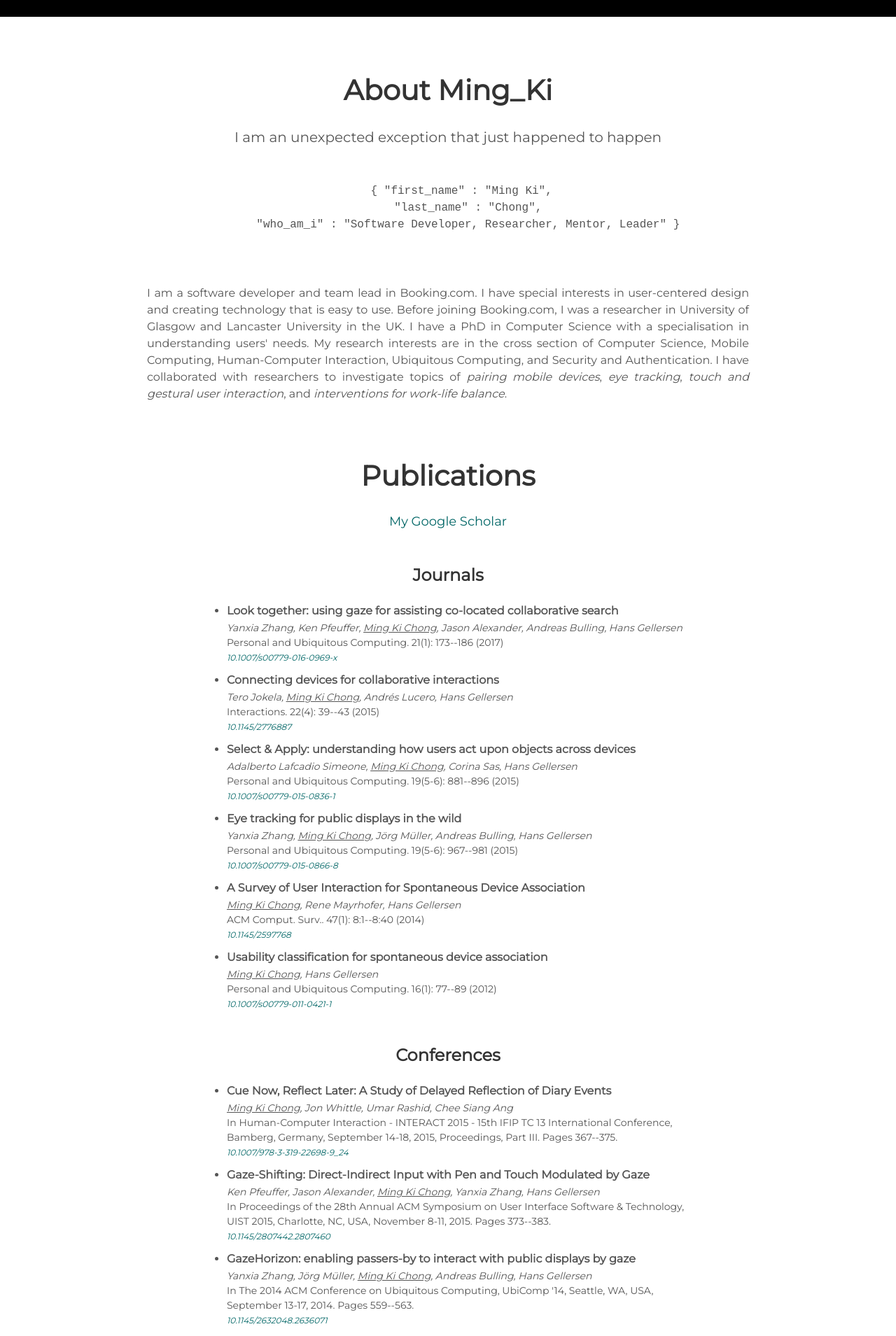
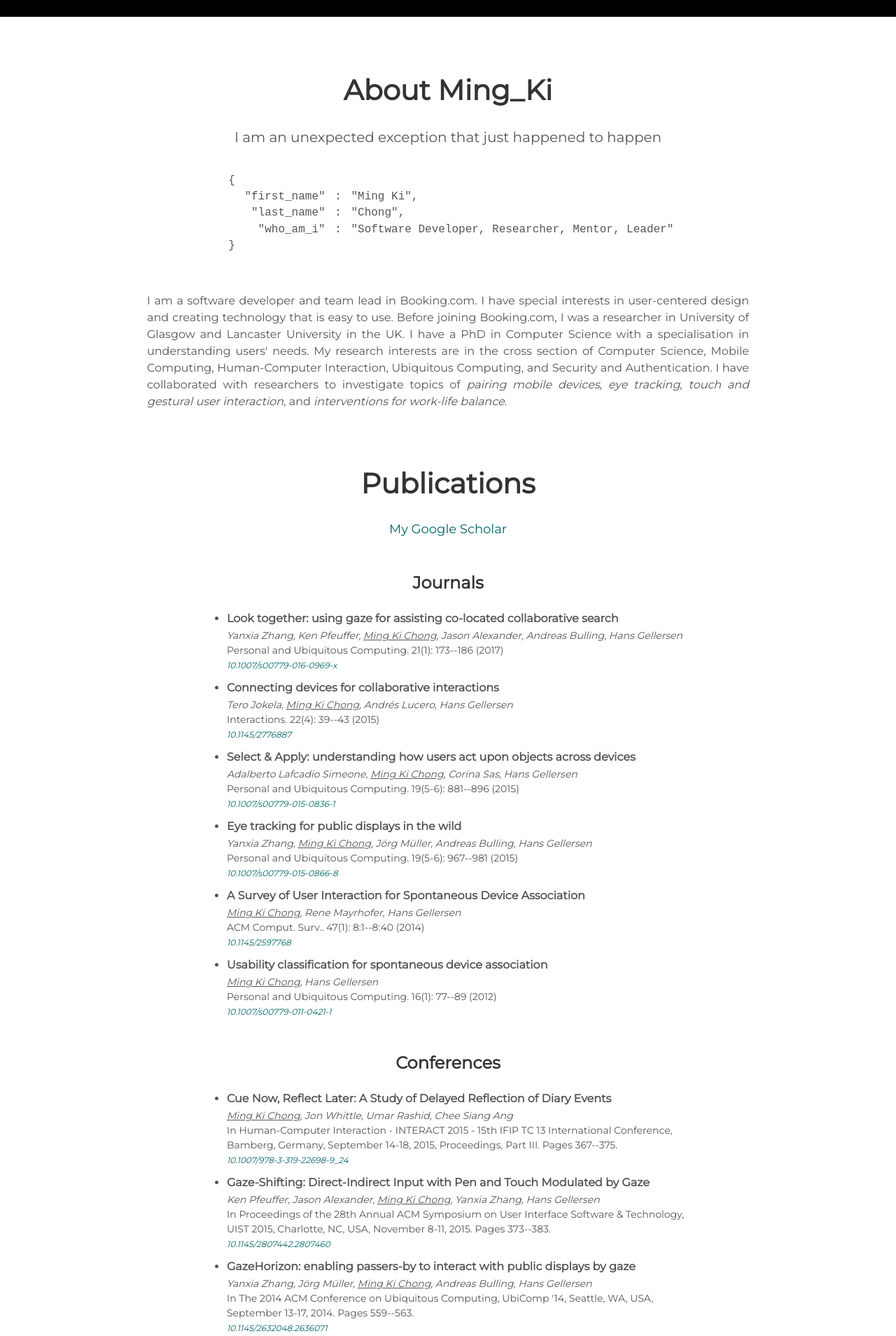
Before and after one commit to mingkichong/mingkichong.github.io, a Jekyll site: the page built from index.html, in a window 1280 px wide. Shown: the part 876-2785 px from the top of the page at 70% size. Built offline with Jekyll 4.4.1, drawn with Linux system fonts in a browser that asks for light colours.

Commit message:
moved about json to an aligned table

```diff
--- a/_includes/about.html
+++ b/_includes/about.html
@@ -2,11 +2,25 @@
   <h1> About Ming_Ki </h1>
   <div class="about_user_description"> {{site.user_description}} </div>
 </div>
-<div class="about_simplified">
+<div class="about_table">
   <pre>
-    { "first_name" : "Ming Ki",
-      "last_name" : "Chong",
-      "who_am_i" : "Software Developer, Researcher, Mentor, Leader" }
+    <table>
+      <tr>
+        <td>{&nbsp;</td><td></td><td></td><td></td><td></td>
+      </tr>
+      <tr>
+        <td></td><td align="right">"first_name"</td><td>&nbsp;:&nbsp;</td><td>"Ming Ki",</td><td></td>
+      </tr>
+      <tr>
+        <td></td><td align="right">"last_name"</td><td>&nbsp;:&nbsp;</td><td>"Chong",</td><td></td>
+      </tr>
+      <tr>
+        <td></td><td align="right">"who_am_i"</td><td>&nbsp;:&nbsp;</td><td>"Software Developer, Researcher, Mentor, Leader"</td><td></td>
+      </tr>
+      <tr>
+        <td>}&nbsp;</td><td></td><td></td><td></td><td></td>
+      </tr>
+    </table>
   </pre>
 </div>
 <div class="about_details">
--- a/assets/css/about.css
+++ b/assets/css/about.css
@@ -20,3 +20,9 @@
     padding-left: var(--about-vertical-margin);
     padding-right: var(--about-vertical-margin);
 }
+
+.about_table {
+    padding-left: 17%;
+    text-align: left;
+    line-height: 1.2;
+}
```
